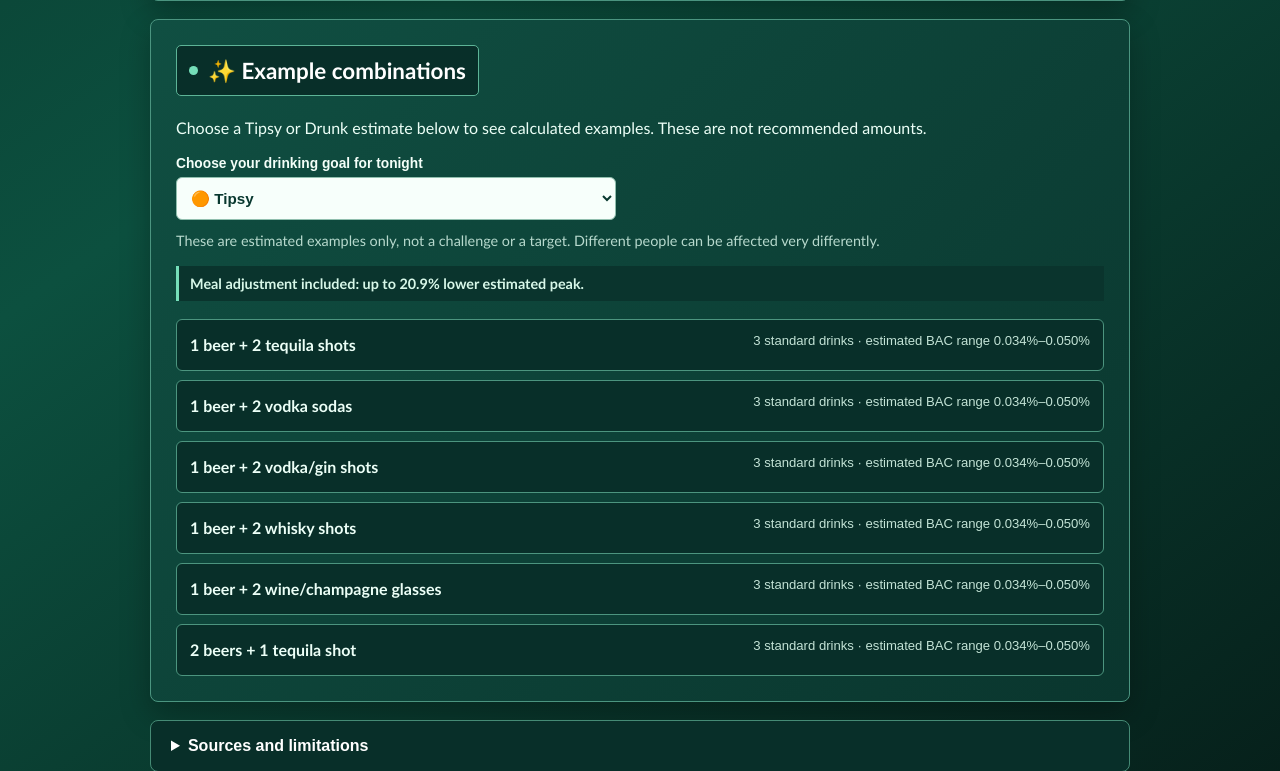
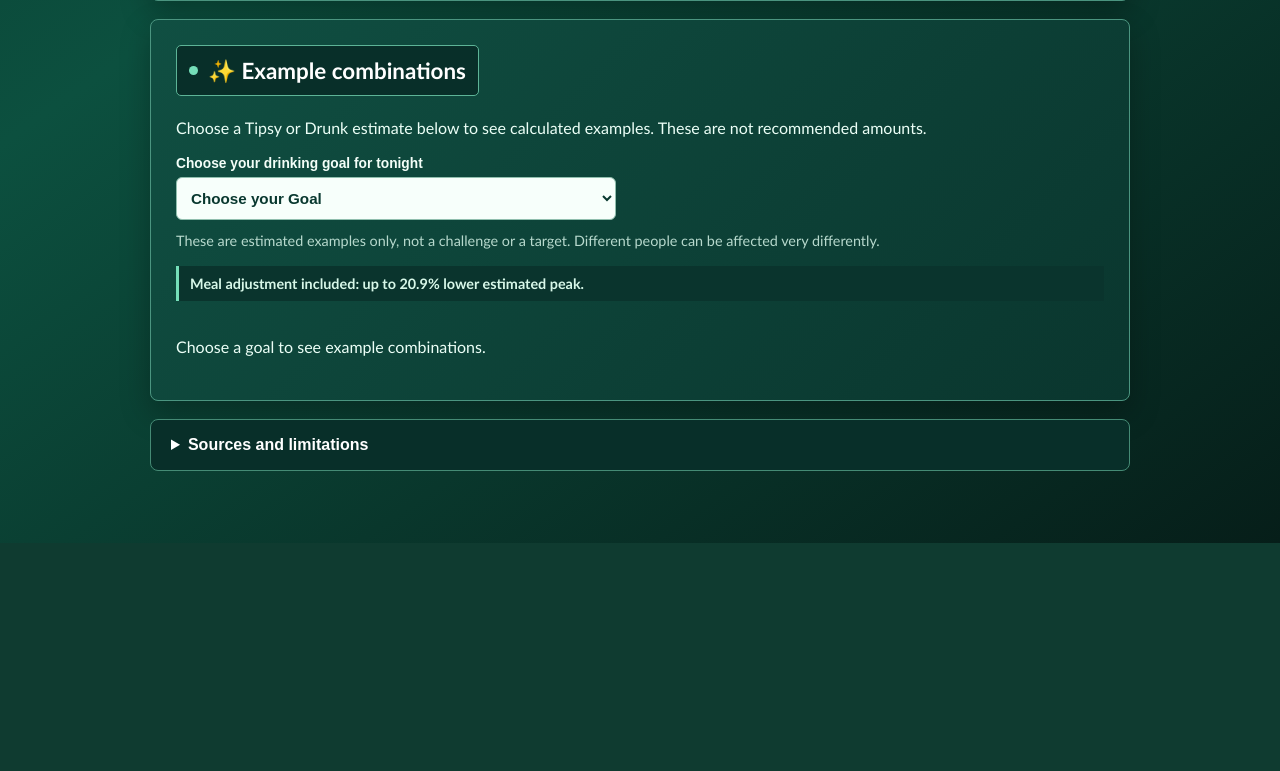
Before and after one commit to Tommysoliman/alcohol-caution, a Flask app: page / in a window 1280 px wide. Shown: the part 1642-2413 px from the top of the page. After the commit the page ends 2185 px from the top, so only its background shows below. Run offline with Flask 3, Linux system fonts and the light colour scheme; data that the repository does not hold is empty.

Commit message:
Add neutral drinking goal default

```diff
--- a/app.py
+++ b/app.py
@@ -165,7 +165,8 @@ def calculate(data: dict[str, Any]) -> dict[str, Any]:
         raise ValueError("Choose a valid meal size and meal timing.")
     if cocktail_key not in COCKTAILS:
         raise ValueError("Choose a valid cocktail.")
-    if data.get("target_band") not in TARGET_BANDS:
+    target_band = data.get("target_band")
+    if target_band not in TARGET_BANDS and target_band != "":
         raise ValueError("Choose a valid target band.")
 
     counts = {name: whole_count(data, name) for name in DRINK_LABELS}
@@ -189,7 +190,7 @@ def calculate(data: dict[str, Any]) -> dict[str, Any]:
         "food_reduction_percent": round(reduction * 100, 1),
         "category": category_for(estimate["food_adjusted_bac"]),
         "drink_summary": summary_for(counts, cocktail_key),
-        "combinations": combinations(data, gender, weight, hours, reduction, cocktail_key),
+        "combinations": combinations(data, gender, weight, hours, reduction, cocktail_key) if target_band else [],
     }
 
 
--- a/static/app.js
+++ b/static/app.js
@@ -32,6 +32,12 @@ function setText(id, text) {
 function renderCombinations(items) {
   const list = document.querySelector('#combination-list');
   list.replaceChildren();
+  if (!targetBand.value) {
+    const message = document.createElement('p');
+    message.textContent = 'Choose a goal to see example combinations.';
+    list.append(message);
+    return;
+  }
   if (!items.length) {
     const message = document.createElement('p');
     message.textContent = 'No examples are shown for this range because the estimate would be dangerously high.';
--- a/templates/index.html
+++ b/templates/index.html
@@ -104,8 +104,9 @@
       <p class="explorer-intro">Choose a Tipsy or Drunk estimate below to see calculated examples. These are not recommended amounts.</p>
       <label>Choose your drinking goal for tonight
         <select name="target_band" form="calculator-form">
+          <option value="" selected disabled>Choose your Goal</option>
           <option value="lower">🟢 Low alcohol level</option>
-          <option value="medium" selected>🟠 Tipsy</option>
+          <option value="medium">🟠 Tipsy</option>
           <option value="high">🔴 Drunk</option>
         </select>
       </label>
```
